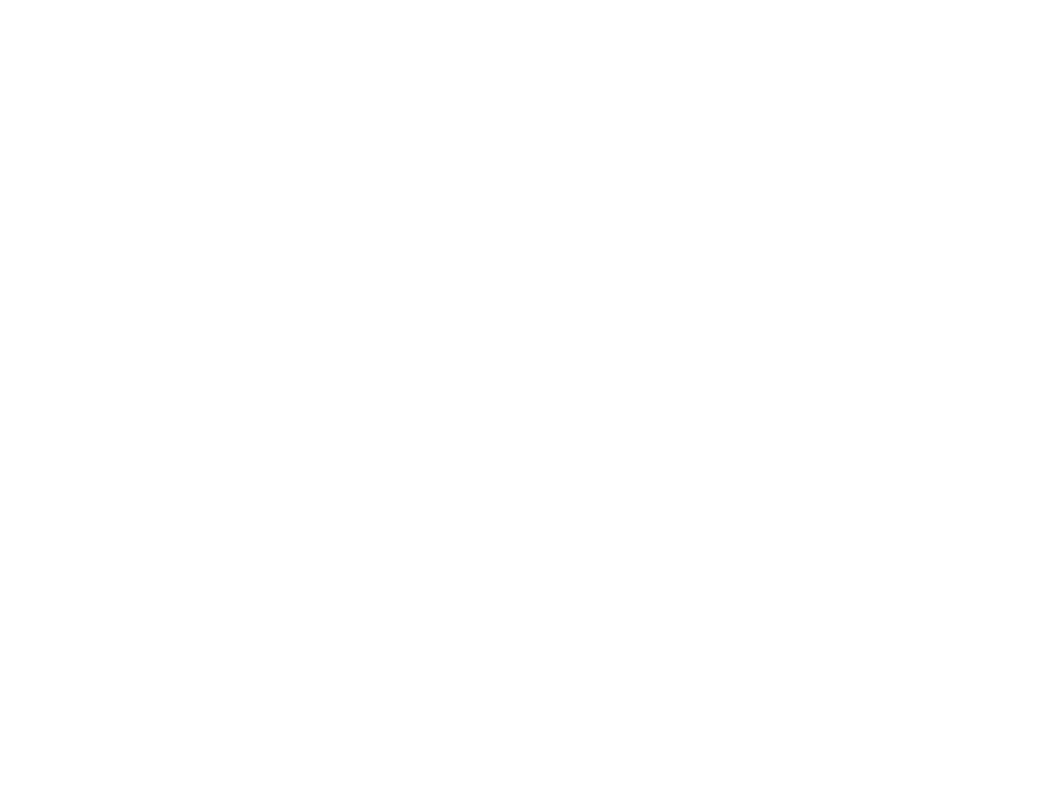
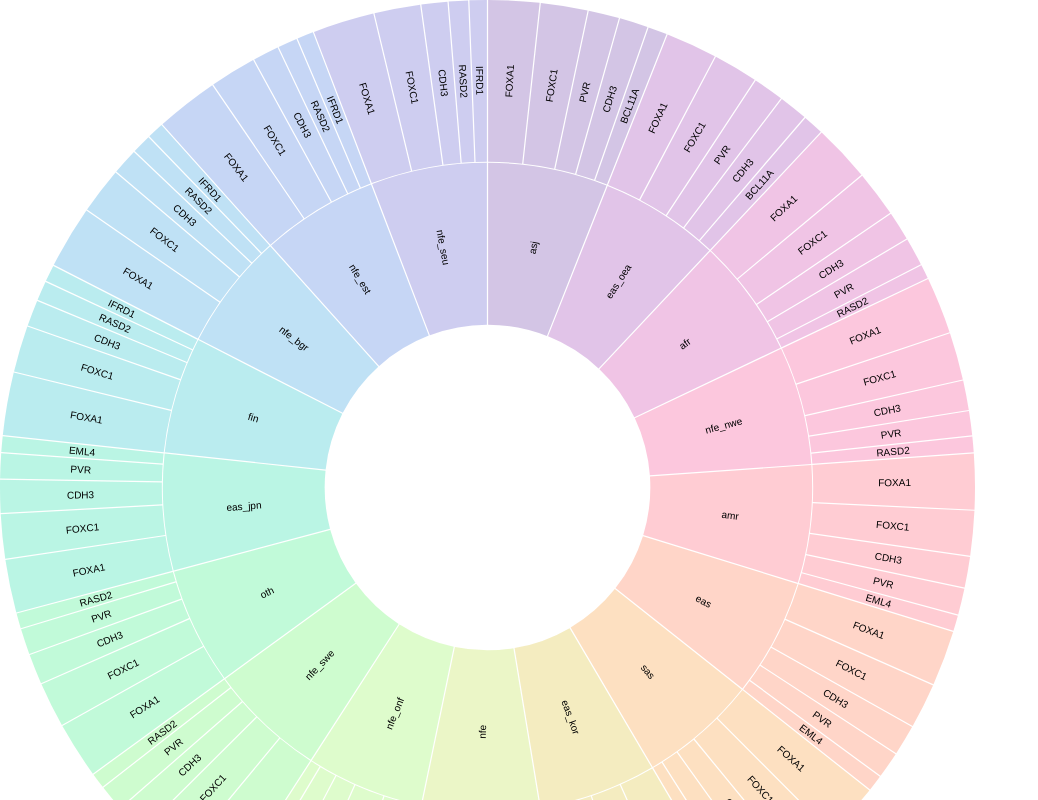
Before and after one commit to aiswaryasoman96/-CARDv-CancerAncestryRealtimeDatavisualization, a React (Create React App) app in the folder cardv/: page / in a window 1280 px wide. Shown: the top 800 px of the page, without its empty margins (0-1038 px from the left). Built offline with nearby package versions, Linux system fonts and the light colour scheme.

Commit message:
Initial Sunburst look of gene and race distribution

```diff
--- /dev/null
+++ b/cardv/src/Sunburst.js
@@ -0,0 +1,126 @@
+// Check full tutorial: https://dev.to/andrewchmr/react-d3-sunburst-chart-3cpd
+
+import React from "react";
+import * as d3 from "d3";
+import data from "./data/ancestry_scores/combinedAncestryScore.json";
+
+const SIZE = 975;
+const RADIUS = SIZE / 2;
+const principalObj =
+{"name":"all",
+"children":[]
+}
+
+function generateChildren(){
+    const filenames = Object.keys(data);
+    filenames.map(filename => {
+        const tempObj = {"name": filename}
+        const array = data[filename];
+        const fl = Object.keys(array).slice(0,5);
+        tempObj["children"] = [];
+        fl.map( k => {
+            tempObj["children"].push({
+                "name":k,
+                "value":array[k]
+            })
+        })
+        principalObj["children"].push(tempObj);
+    })
+}
+generateChildren()
+
+
+export const SunburstChart = () => {
+  const svgRef = React.useRef(null);
+  const [viewBox, setViewBox] = React.useState("0,0,0,0");
+
+  const partition = (data) =>
+    d3.partition().size([2 * Math.PI, RADIUS])(
+      d3
+        .hierarchy(data)
+        .sum((d) => d.value)
+        .sort((a, b) => b.value - a.value)
+    );
+
+  const color = d3.scaleOrdinal(
+    d3.quantize(d3.interpolateRainbow, principalObj.children?.length + 1)
+  );
+
+  const format = d3.format(",d");
+
+  const arc = d3
+    .arc()
+    .startAngle((d) => d.x0)
+    .endAngle((d) => d.x1)
+    .padAngle((d) => Math.min((d.x1 - d.x0) / 2, 0.005))
+    .padRadius(RADIUS / 2)
+    .innerRadius((d) => d.y0)
+    .outerRadius((d) => d.y1 - 1);
+
+  const getAutoBox = () => {
+    if (!svgRef.current) {
+      return "";
+    }
+
+    const { x, y, width, height } = svgRef.current.getBBox();
+
+    return [x, y, width, height].toString();
+  };
+
+  React.useEffect(() => {
+    setViewBox(getAutoBox());
+  }, []);
+
+  const getColor = (d) => {
+    while (d.depth > 1) d = d.parent;
+    return color(d.data.name);
+  };
+
+  const getTextTransform = (d) => {
+    const x = (((d.x0 + d.x1) / 2) * 180) / Math.PI;
+    const y = (d.y0 + d.y1) / 2;
+    return `rotate(${x - 90}) translate(${y},0) rotate(${x < 180 ? 0 : 180})`;
+  };
+
+  const root = partition(principalObj);
+  return (
+    <svg width={SIZE} height={SIZE} viewBox={viewBox} ref={svgRef}>
+      <g fillOpacity={0.3}>
+        {root
+          .descendants()
+          .filter((d) => d.depth)
+          .map((d, i) => (
+            <path key={`${d.data.name}-${i}`} fill={getColor(d)} d={arc(d)}>
+              <text>
+                {d
+                  .ancestors()
+                  .map((d) => d.data.name)
+                  .reverse()
+                  .join("/")}
+                \n${format(d.value)}
+              </text>
+            </path>
+          ))}
+      </g>
+      <g
+        pointerEvents="none"
+        textAnchor="middle"
+        fontSize={10}
+        fontFamily="sans-serif"
+      >
+        {root
+          .descendants()
+          .filter((d) => d.depth && ((d.y0 + d.y1) / 2) * (d.x1 - d.x0) > 10)
+          .map((d, i) => (
+            <text
+              key={`${d.data.name}-${i}`}
+              transform={getTextTransform(d)}
+              dy="0.35em"
+            >
+              {d.data.name}
+            </text>
+          ))}
+      </g>
+    </svg>
+  );
+};
--- a/cardv/src/index.js
+++ b/cardv/src/index.js
@@ -2,10 +2,11 @@ import React from 'react';
 import ReactDOM from 'react-dom/client';
 import './index.css';
 import App from './App';
+import { SunburstChart } from './Sunburst';
 
 const root = ReactDOM.createRoot(document.getElementById('root'));
 root.render(
   <React.StrictMode>
-    <App />
+    <SunburstChart />
   </React.StrictMode>
 );
```
